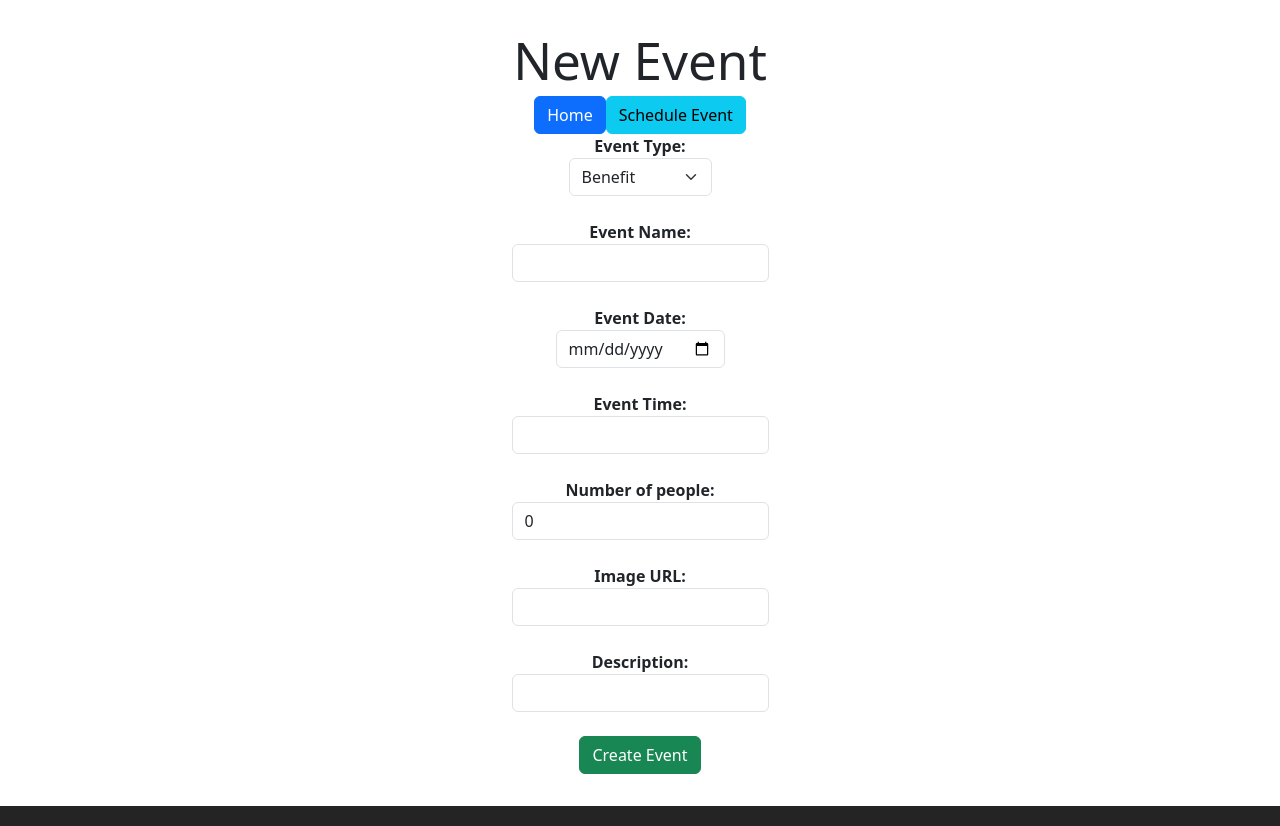
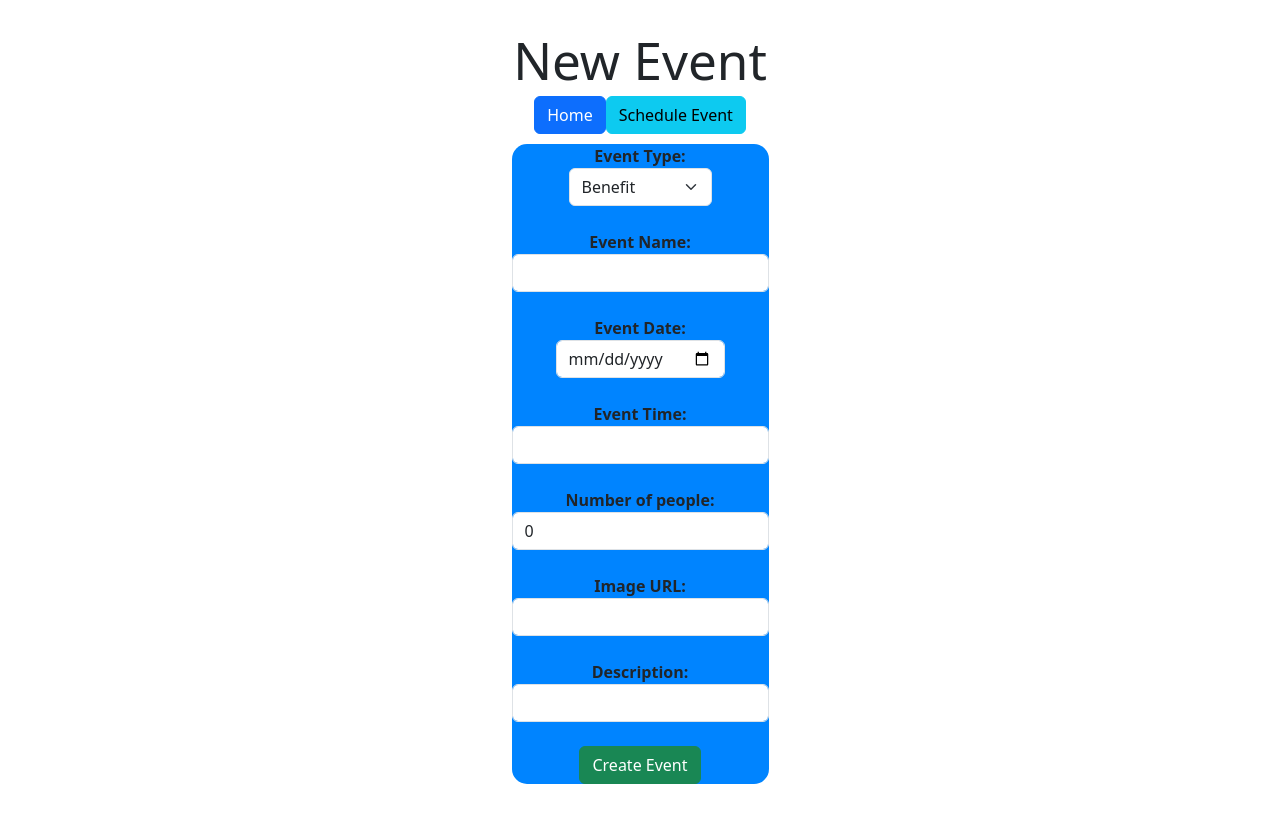
Before and after one commit to Alvarezcode/eventPlaner, a React (Vite) app in the folder client/: page /event in a window 1280 px wide. Built offline with nearby package versions, Linux system fonts and the light colour scheme.

Commit message:
css done

```diff
--- a/client/src/App.css
+++ b/client/src/App.css
@@ -13,3 +13,9 @@
   color: red;
   font-size: .8rem;
 }
+
+.form{
+  background-color: rgb(0, 132, 255);
+  margin: 10px;
+  border-radius: 15px;
+}
--- a/client/src/components/EventForm.jsx
+++ b/client/src/components/EventForm.jsx
@@ -49,7 +49,7 @@ export const EventForm = ({setHeaderTxt})=>{
             .catch(errors => setErrors(errors))
     }
     return(<>
-            <form  onSubmit={handleSubmit} >
+            <form className="form" onSubmit={handleSubmit} >
                 <div className="mb-3">
                 <label className="form-label">
                     Event Type:
```
